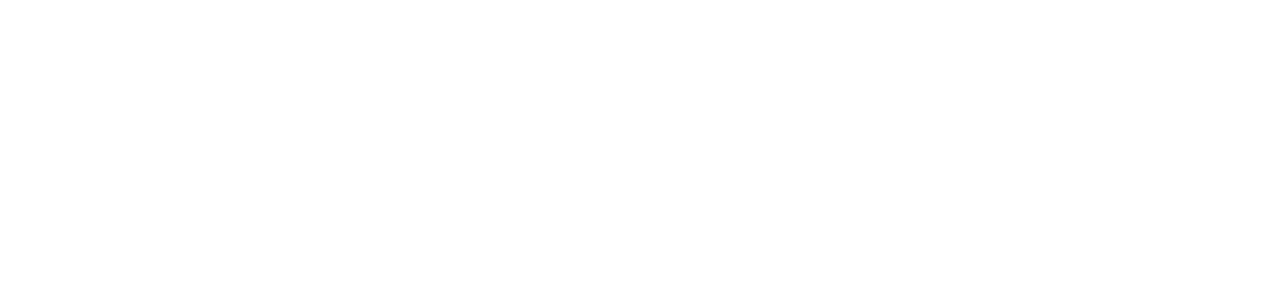
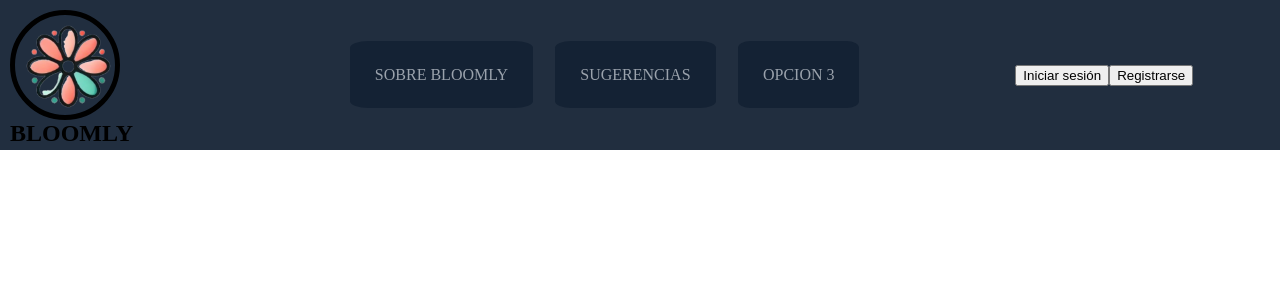
Before and after one commit to JoseLuCG/Proyecto_FinalCurso, a React (Create React App) app in the folder frontend/: page /suggestions in a window 1280 px wide. Before the commit this address had no page. Shown: the top 300 px of the page. Built offline with nearby package versions, Linux system fonts and the light colour scheme.

Commit message:
Feat(components): Add the

```diff
--- a/frontend/src/App.js
+++ b/frontend/src/App.js
@@ -8,12 +8,14 @@ import Header from './components/Header/Header';
 import { Route, Routes } from 'react-router-dom';
 import Authorization from './services/Authorization';
 import OptionsContainer from './components/OptionsContainer/OptionsContainer';
+import SuggestionsView from './Views/SuggestionsView/SuggestionsView';
 
 function App() {
   return (
     <>
       <Routes>
         <Route path='/' element={[<Header/>,<LoginView/>]} />
+        <Route path='/suggestions/' element={<SuggestionsView/>} />
         <Route path='/about/' element={<AboutView/>} />
         <Route path='/sing-up/' element={<RegistrerView/>}/>
         <Route path='/profiles/' element={<Authorization><PrincipalView/></Authorization>}/>
--- /dev/null
+++ b/frontend/src/Views/SuggestionsView/SuggestionsView.jsx
@@ -0,0 +1,14 @@
+import './SuggestionsView.css';
+import Header from '../../components/Header/Header';
+
+function SuggestionsView() {
+
+    return(
+        <>
+            <Header></Header>
+
+        </>
+    );
+}
+
+export default SuggestionsView;
```
Also changed, not shown: frontend/src/Views/SuggestionsView/SuggestionsView.css (added).
